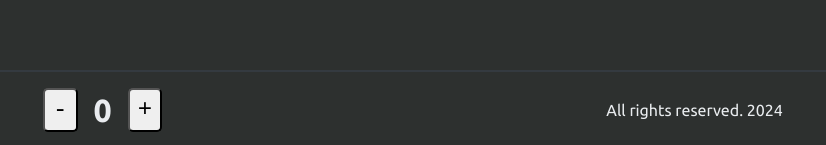
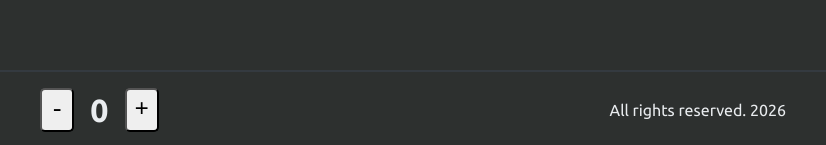
Before and after one commit to AlexBeskrovniy/idb-todo, a website with bundled scripts: page static/index.html in a window 1280 px wide. Shown: the part 652-797 px from the top of the page, 227-1053 px from the left. Built offline with nearby package versions, Linux system fonts and the light colour scheme.

Commit message:
Fixed some visual issues

```diff
--- a/static/css/style.css
+++ b/static/css/style.css
@@ -141,6 +141,7 @@ body {
         display: flex;
         align-items: center;
         justify-content: space-around;
+        gap: .8rem;
 
         .footer-clear-btn {
             padding: .5rem;
@@ -149,3 +150,9 @@ body {
         }
     }
 }
+
+@media (width <= 992px) {
+    .footer {
+        flex-direction: column;
+    }
+}
--- a/static/index.html
+++ b/static/index.html
@@ -50,7 +50,7 @@
                 </test-counter>
             </div>
             <div class="footer-copyright">
-                All rights reserved. 2024
+                    All rights reserved. <span id="date"></span>
             </div>
             <button class="footer-clear-btn" data-clear hidden>Clear all TODOs</button>
         </footer>
--- a/static/js/script.js
+++ b/static/js/script.js
@@ -200,3 +200,6 @@ customElements.define('todo-card', class extends HTMLElement {
         return this.hasAttribute('completed');
     }
 });
+
+// Date in footer
+document.getElementById('date').textContent = new Date().getFullYear();
```
